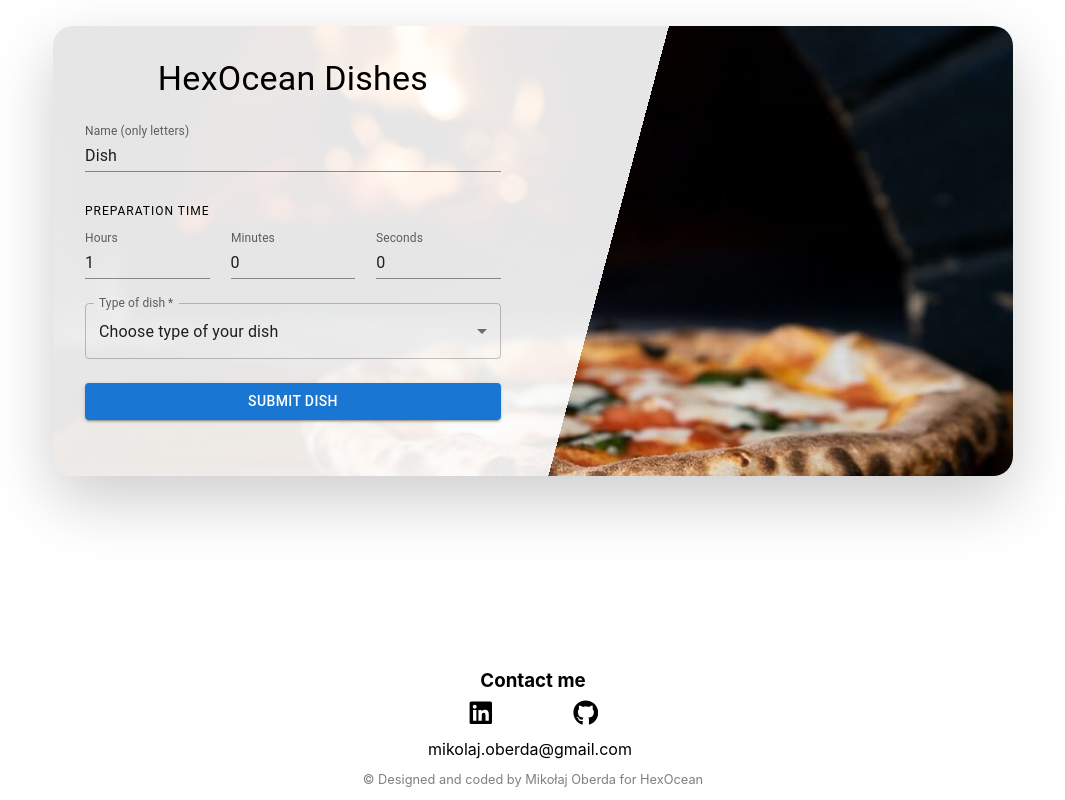
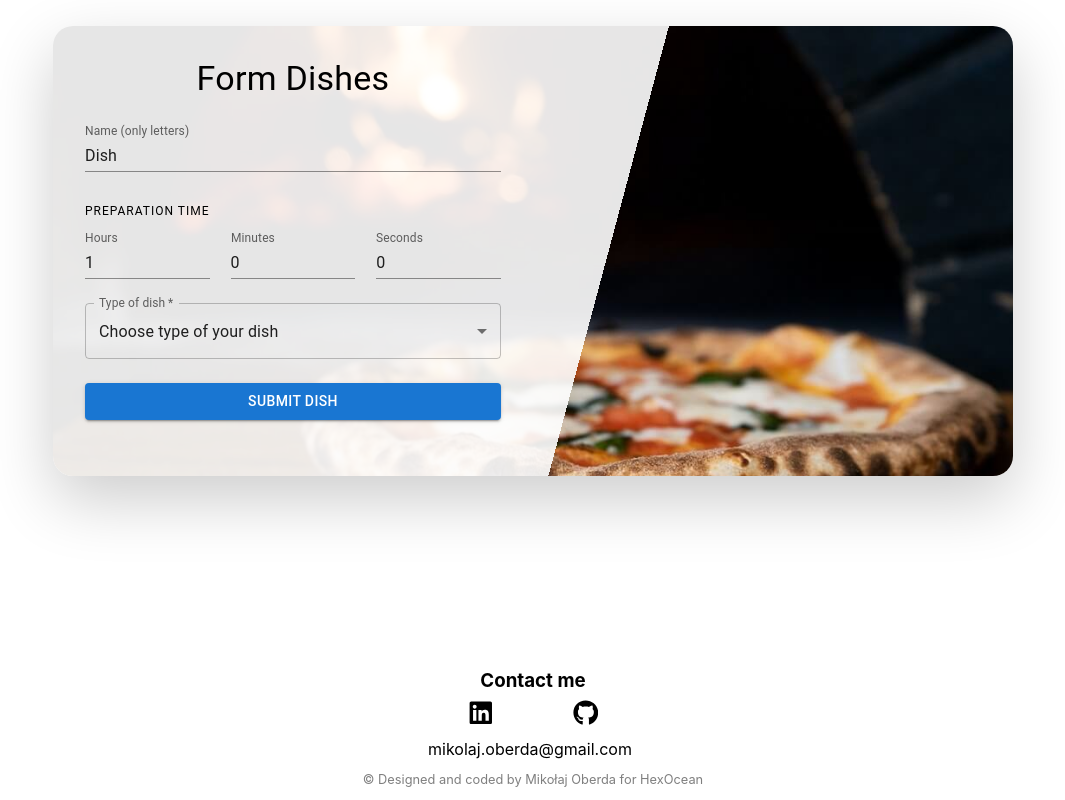
Before and after one commit to dosmiko7/DishesForm, a React (Create React App) app: page / in a window 1280 px wide. Shown: the whole page, without its empty margins (107-1172 px from the left). Built offline with nearby package versions, Linux system fonts and the light colour scheme.

Commit message:
Update Form.tsx

```diff
--- a/src/components/form/Form.tsx
+++ b/src/components/form/Form.tsx
@@ -60,7 +60,7 @@ const Form = () => {
 					variant="h4"
 					align="center"
 				>
-					HexOcean Dishes
+					Form Dishes
 				</Typography>
 				<FormInputText
 					name="name"
```
